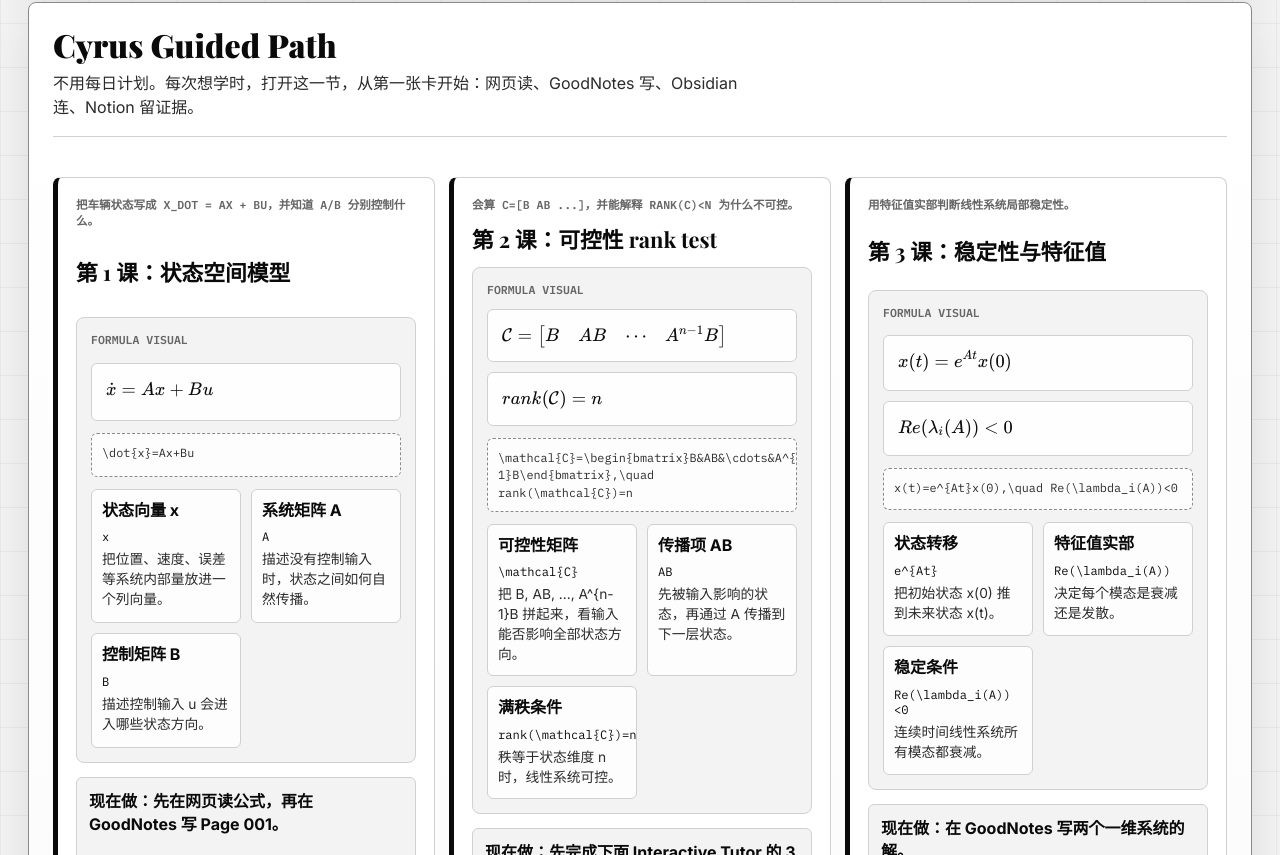
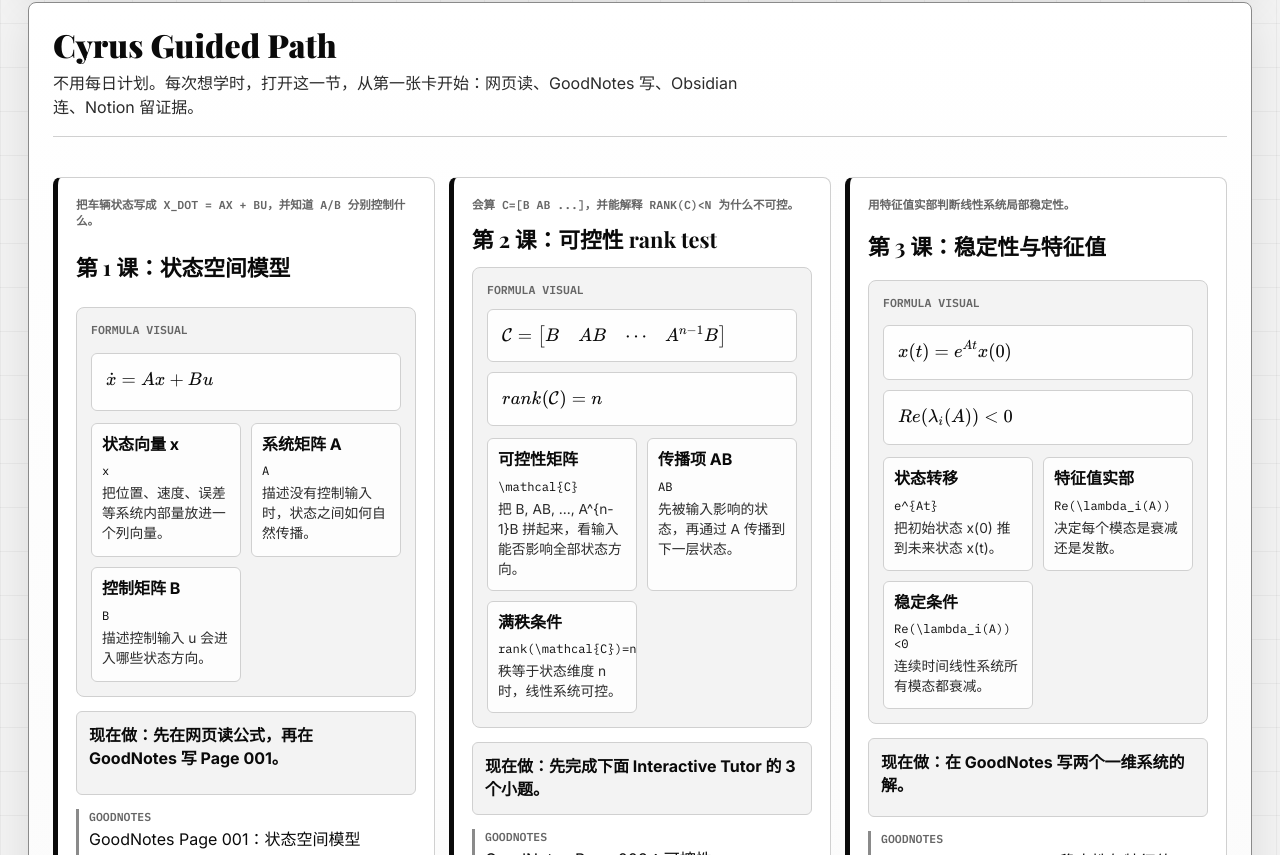
Before and after one commit to 77zmf/Cyrus-Learning-Manager, a React (Vite) app: page / in a window 1280 px wide. Shown: the part 725-1580 px from the top of the page. Built offline with nearby package versions, Linux system fonts and the light colour scheme; no server answers.

Commit message:
fix: hide raw latex source blocks

```diff
--- a/src/components/FormulaVisual.tsx
+++ b/src/components/FormulaVisual.tsx
@@ -56,7 +56,6 @@ export function FormulaVisual({ label, latex, terms = [] }: FormulaVisualProps)
           />
         ))}
       </div>
-      <code className="latex-source">{latex}</code>
       {terms.length > 0 ? (
         <dl className="formula-term-grid">
           {terms.map((term) => (
--- a/src/styles.css
+++ b/src/styles.css
@@ -850,20 +850,6 @@ textarea {
   text-align: left;
 }
 
-.latex-source {
-  background: rgba(255, 255, 255, 0.78);
-  border: 1px dashed var(--line-strong);
-  border-radius: 6px;
-  color: var(--ink-soft);
-  display: block;
-  font-family: "IBM Plex Mono", ui-monospace, SFMono-Regular, Menlo, Consolas, monospace;
-  font-size: 0.74rem;
-  line-height: 1.45;
-  overflow-x: auto;
-  padding: 10px;
-  white-space: pre-wrap;
-}
-
 .formula-term-grid {
   display: grid;
   gap: 10px;
```
Also changed, not shown: 1 other file (tests, documents, lock files or other folders).
